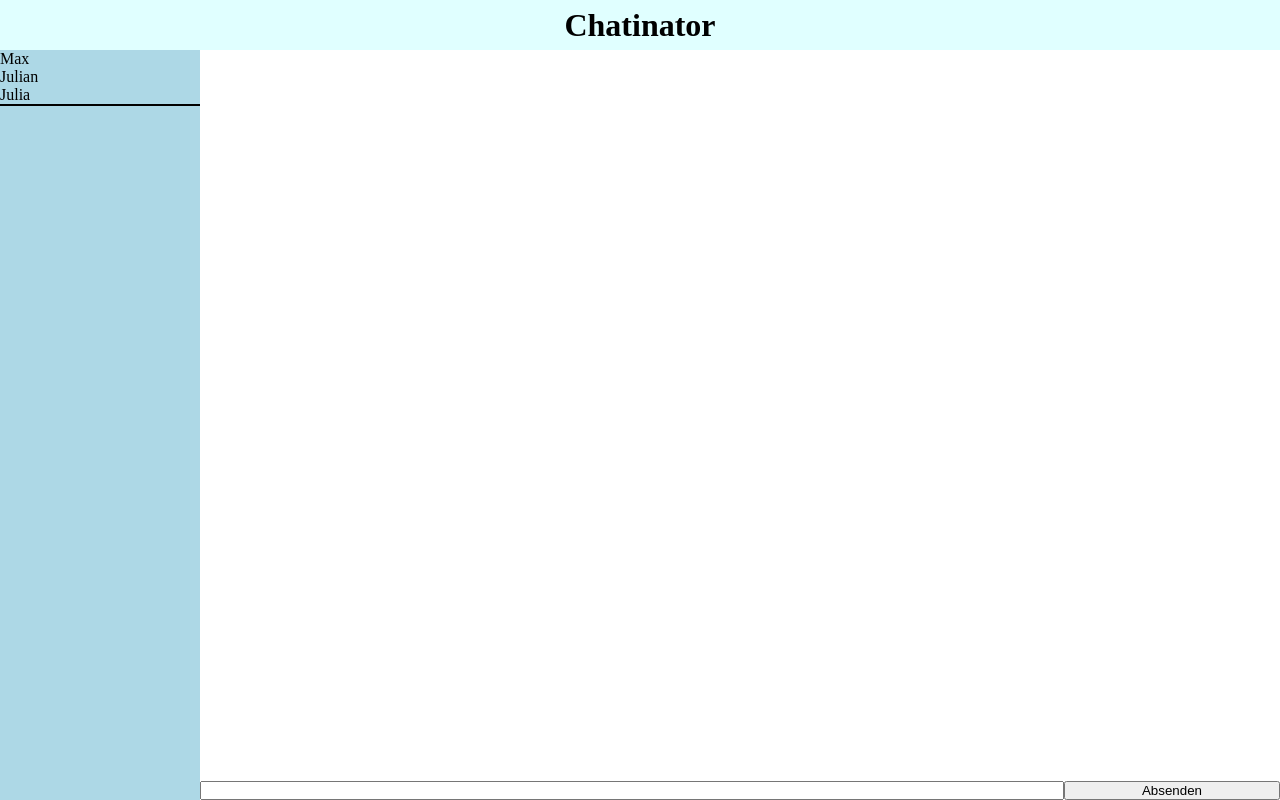
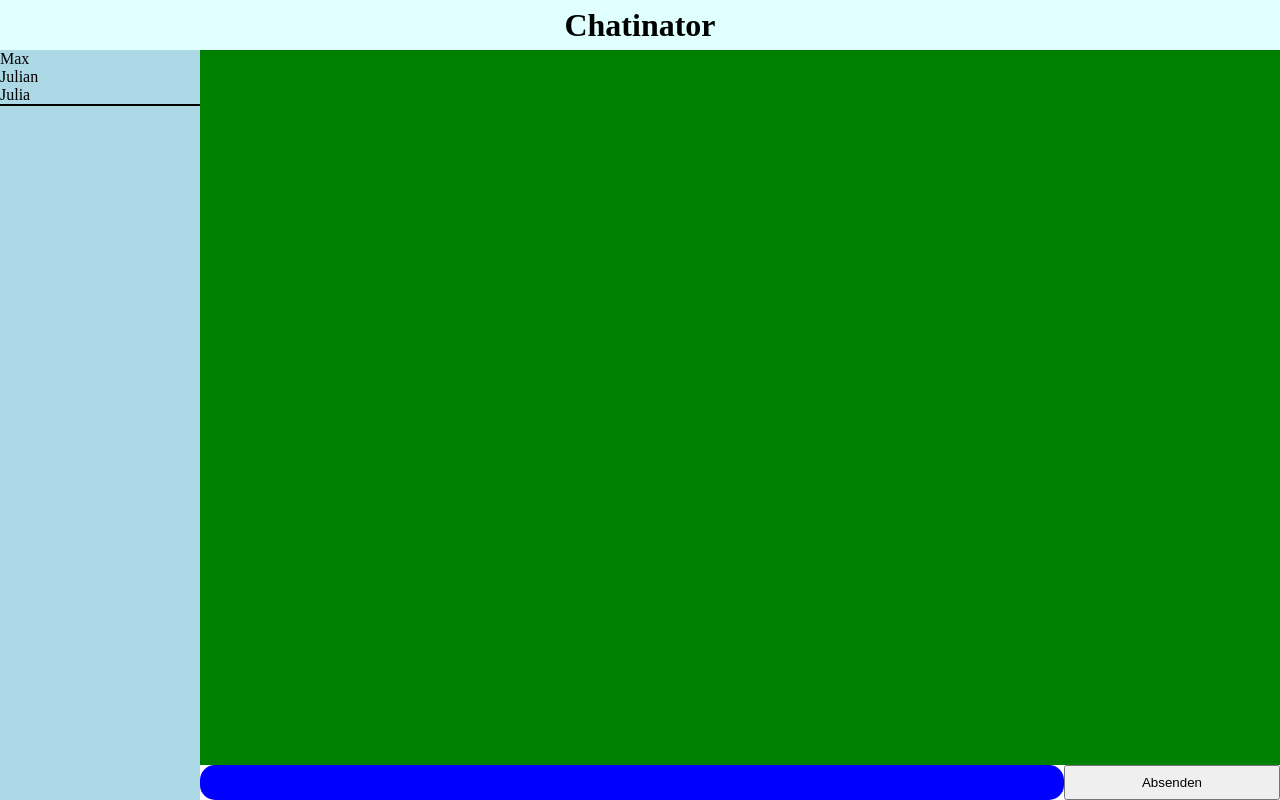
Before and after one commit to ManuelMannhold/ng-chat, an Angular app: page / in a window 1280 px wide. Built offline with nearby package versions, Linux system fonts and the light colour scheme.

Commit message:
add message array

```diff
--- a/src/app/app.scss
+++ b/src/app/app.scss
@@ -26,4 +26,6 @@ router-outlet {
     width: calc(100% - 200px);
     height: calc(100vh - 50px);
     display: flex;
+    margin-left: 200px;
+    margin-top: 50px;
 }
--- a/src/app/core/chat/chat-room/chat-room.html
+++ b/src/app/core/chat/chat-room/chat-room.html
@@ -1,8 +1,12 @@
 <div class="container">
-    <div id="messages"></div>
-    <form onsubmit="return false">
+    <div id="messages">
+        @for(message of messages; track message) {
+            {{message}}
+        }
+    </div>
+  <form (submit)="addMessage(input.value); input.value=''; $event.preventDefault()">
         <label for="input-message"></label>
-        <input type="text" id="input-message">
+        <input type="text" id="input-message" #input>
         <button id="send-message">Absenden</button>
     </form>
 </div>
--- a/src/app/core/chat/chat-room/chat-room.scss
+++ b/src/app/core/chat/chat-room/chat-room.scss
@@ -9,9 +9,27 @@ form {
 
     input {
         width: 80%;
+        padding: 10px;
+        border-radius: 15px;
+        border: none;
+        background-color: blue;
     }
 
     button {
         width: 20%;
+        cursor: pointer;
+
+        &:hover {
+            box-shadow: inset 1px 1px 5px black;
+        }
     }
 }
+
+#messages {
+    position: absolute;
+    bottom: 35px;
+    top: 50px;
+    left: 200px;
+    right: 0;
+    background-color: green;
+}
--- a/src/app/core/chat/chat-room/chat-room.ts
+++ b/src/app/core/chat/chat-room/chat-room.ts
@@ -7,5 +7,12 @@ import { Component } from '@angular/core';
   styleUrl: './chat-room.scss'
 })
 export class ChatRoom {
+  messages: string[] = [];
+
+ addMessage(message: string): void {
+  if (message.trim()) {
+    this.messages.push(message);
+  }
+}
 
 }
```
